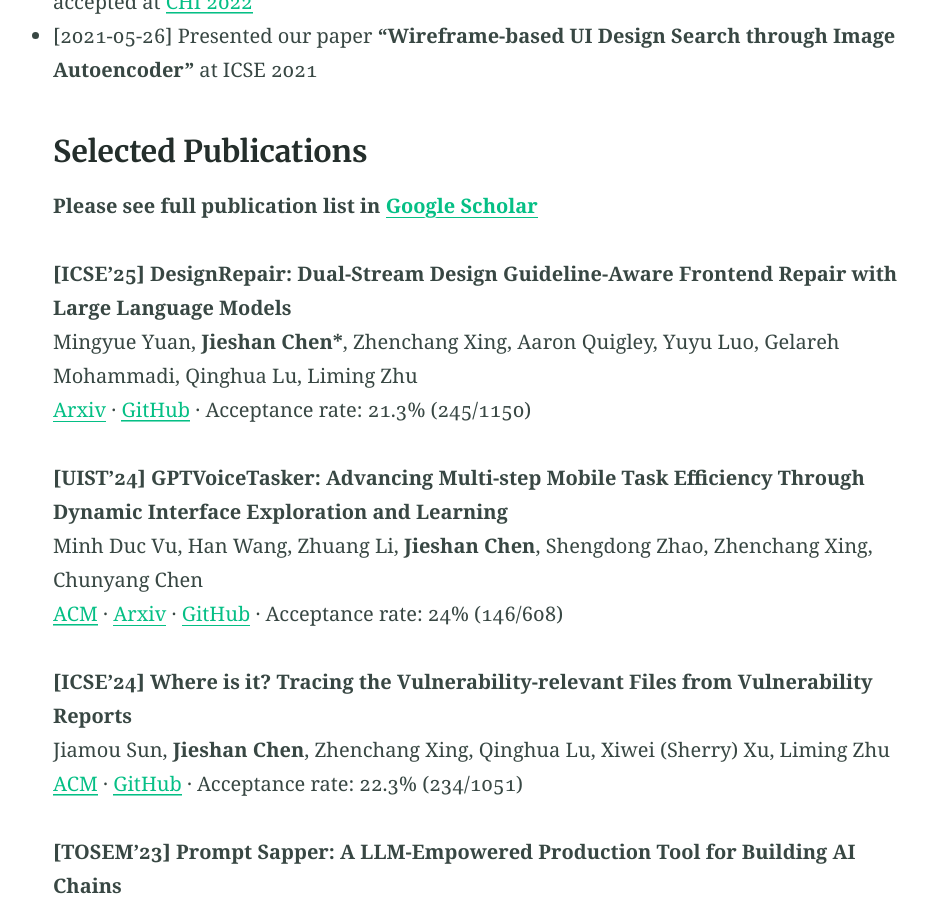
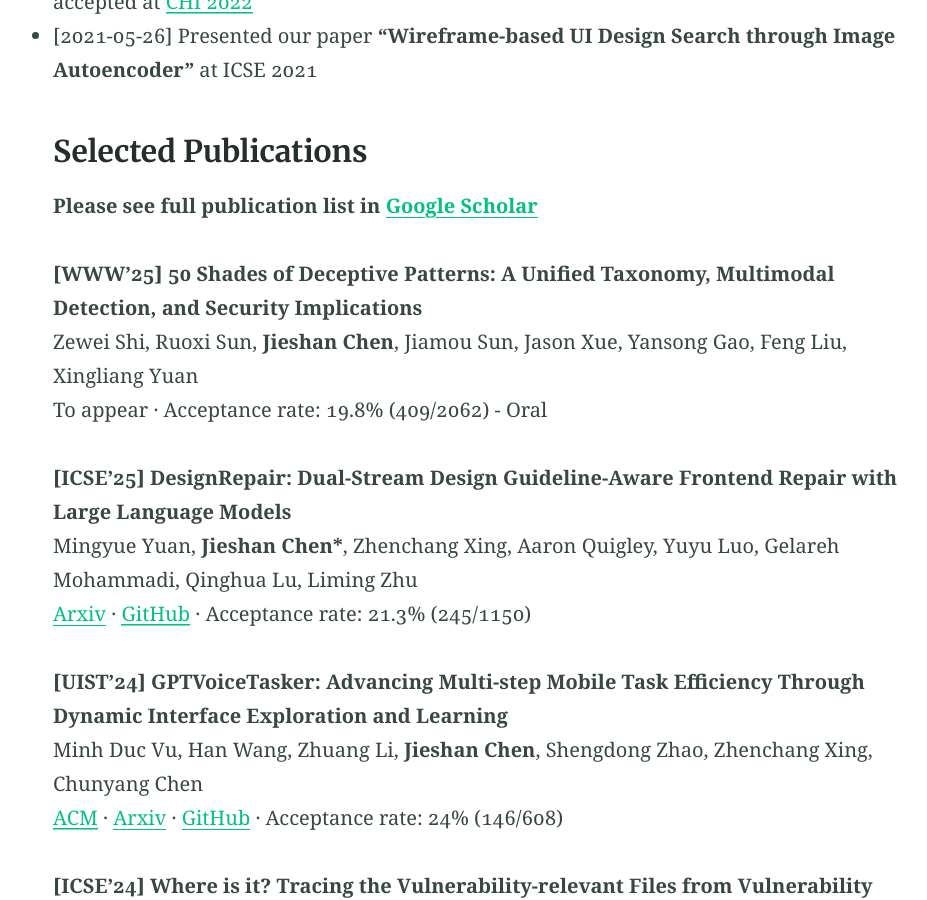
Before and after one commit to chenjshnn/chenjshnn.github.io, a Jekyll site: the page built from index.md, in a window 1280 px wide and 900 px high, scrolled down 2162 px. Shown: the whole window, without its empty margins (155-1082 px from the left). Built offline with Jekyll 4.4.1, drawn with Linux system fonts in a browser that asks for light colours.

Commit message:
Update index.md

```diff
--- a/index.md
+++ b/index.md
@@ -50,6 +50,10 @@ Jieshan has published papers at top-tier CORE A* ranked conferences/journals, in
 ### Selected Publications
 
 **Please see full publication list in [Google Scholar](https://scholar.google.com/citations?user=slrzj8kAAAAJ)**
+
+**[WWW'25] 50 Shades of Deceptive Patterns: A Unified Taxonomy, Multimodal Detection, and Security Implications** <br />
+Zewei Shi, Ruoxi Sun, **Jieshan Chen**, Jiamou Sun, Jason Xue, Yansong Gao, Feng Liu, Xingliang Yuan <br />
+To appear · Acceptance rate: 19.8% (409/2062) - Oral
 
 **[ICSE'25] DesignRepair: Dual-Stream Design Guideline-Aware Frontend Repair with Large Language Models** <br />
 Mingyue Yuan, **Jieshan Chen\***, Zhenchang Xing, Aaron Quigley, Yuyu Luo, Gelareh Mohammadi, Qinghua Lu, Liming Zhu <br />
```
